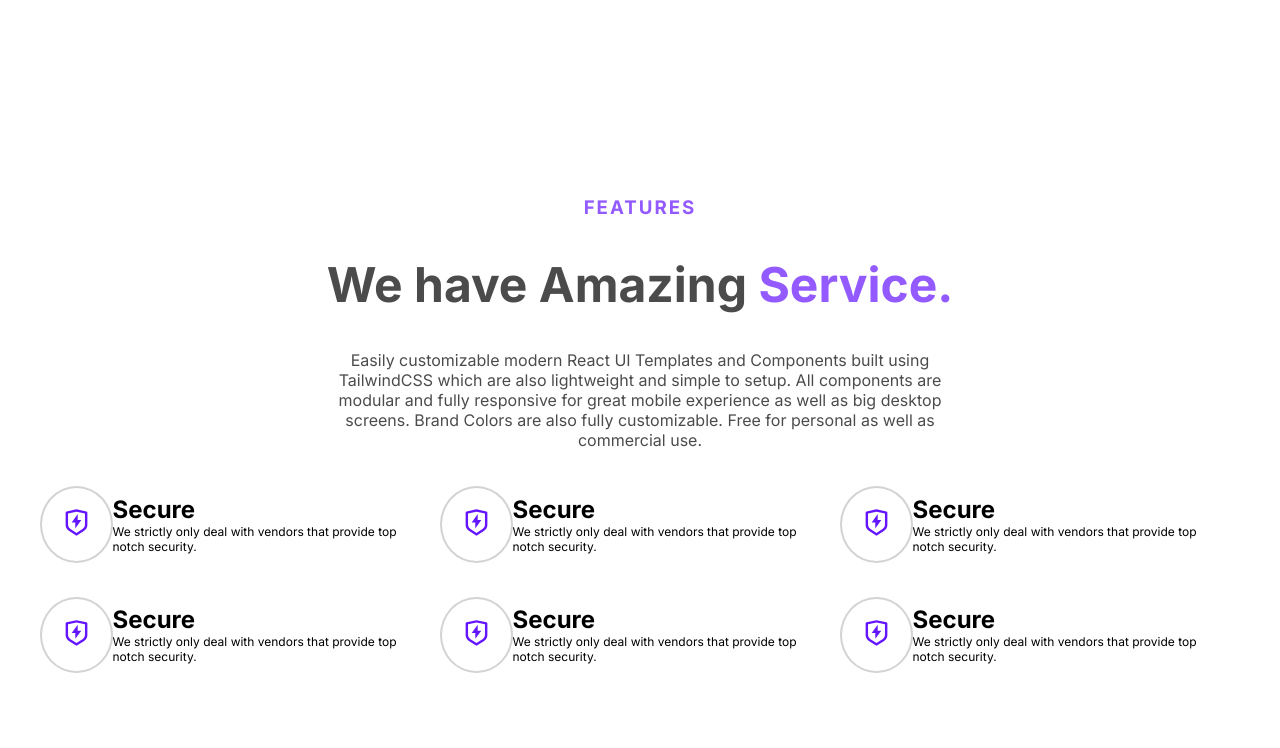
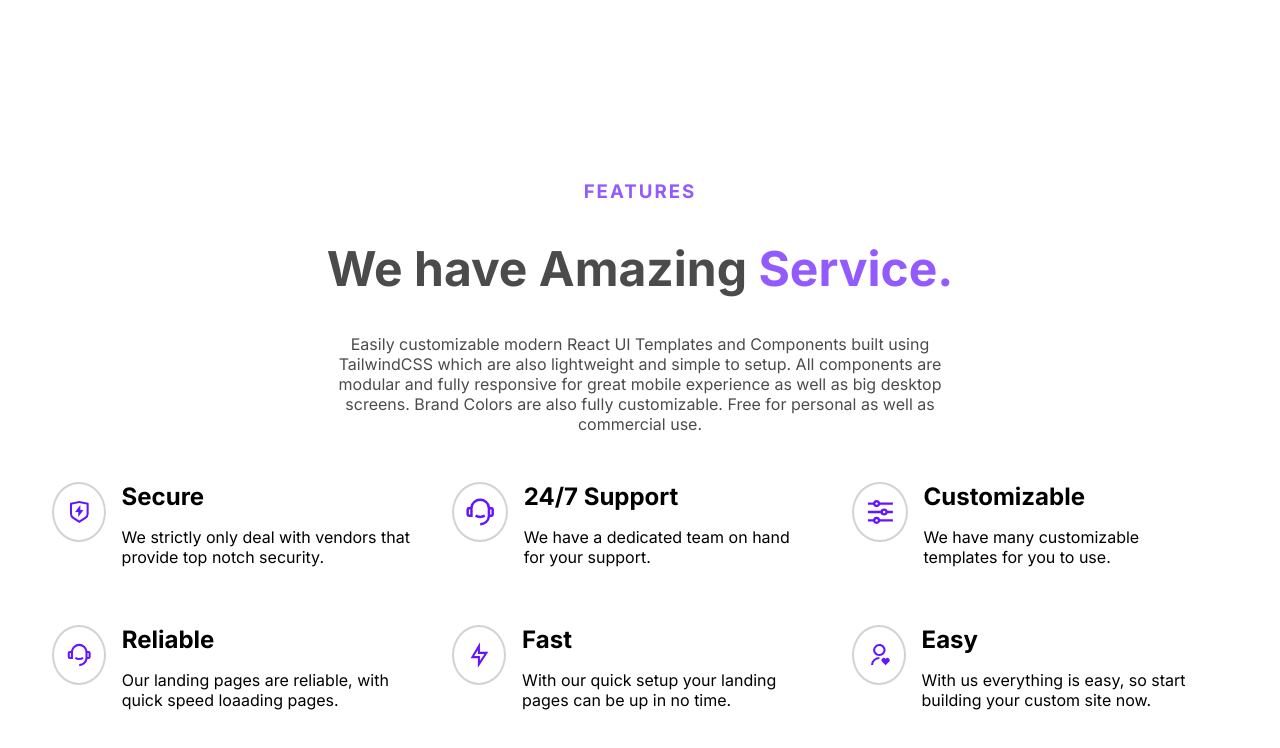
Before and after one commit to destrength/Treact-Clone-Website, a plain HTML site: page index.html in a window 1280 px wide. Shown: the part 770-1518 px from the top of the page. Drawn offline with Linux system fonts and the light colour scheme.

Commit message:
features completed

```diff
--- a/index.html
+++ b/index.html
@@ -95,76 +95,76 @@
                             <img class="features__img--icon" src="./assets/shield-icon.svg" alt="">
                         </figure>
                         <div class="features__list--description">
-                            <h2>
+                            <h2 class="features__list--title">
                                 Secure
                             </h2>
-                            <p>
+                            <p class="features__p--description">
                                 We strictly only deal with vendors that provide top notch security.
                             </p>
                         </div>
                     </div>
                     <div class="features__list">
                         <figure class="features__img">
-                            <img class="features__img--icon" src="./assets/shield-icon.svg" alt="">
+                            <img class="features__img--icon" src="./assets/support-icon.svg" alt="">
                         </figure>
                         <div class="features__list--description">
-                            <h2>
-                                Secure
+                            <h2 class="features__list--title">
+                                24/7 Support
                             </h2>
-                            <p>
-                                We strictly only deal with vendors that provide top notch security.
+                            <p class="features__p--description">
+                                We have a dedicated team on hand for your support.
                             </p>
                         </div>
                     </div>
                     <div class="features__list">
                         <figure class="features__img">
-                            <img class="features__img--icon" src="./assets/shield-icon.svg" alt="">
+                            <img class="features__img--icon" src="./assets/customize-icon.svg" alt="">
                         </figure>
                         <div class="features__list--description">
-                            <h2>
-                                Secure
+                            <h2 class="features__list--title">
+                                Customizable
                             </h2>
-                            <p>
-                                We strictly only deal with vendors that provide top notch security.
+                            <p class="features__p--description">
+                                We have many customizable templates for you to use.
                             </p>
                         </div>
                     </div>
                     <div class="features__list">
                         <figure class="features__img">
-                            <img class="features__img--icon" src="./assets/shield-icon.svg" alt="">
+                            <img class="features__img--icon" src="./assets/support-icon.svg" alt="">
                         </figure>
                         <div class="features__list--description">
-                            <h2>
-                                Secure
+                            <h2 class="features__list--title">
+                                Reliable
                             </h2>
-                            <p>
-                                We strictly only deal with vendors that provide top notch security.
+                            <p class="features__p--description">
+                                Our landing pages are reliable, with quick speed loaading pages.
                             </p>
                         </div>
                     </div>
                     <div class="features__list">
                         <figure class="features__img">
-                            <img class="features__img--icon" src="./assets/shield-icon.svg" alt="">
+                            <img class="features__img--icon" src="./assets/fast-icon.svg" alt="">
                         </figure>
                         <div class="features__list--description">
-                            <h2>
-                                Secure
+                            <h2 class="features__list--title">
+                                Fast
                             </h2>
-                            <p>
-                                We strictly only deal with vendors that provide top notch security.
+                            <p class="features__p--description">
+                                With our quick setup your landing pages can be up in no time.
                             </p>
                         </div>
                     </div>
                     <div class="features__list">
                         <figure class="features__img">
-                            <img class="features__img--icon" src="./assets/shield-icon.svg" alt="">
+                            <img class="features__img--icon" src="./assets/simple-icon.svg" alt="">
                         </figure>
                         <div class="features__list--description">
-                            <h2>
-                                Secure
+                            <h2 class="features__list--title">
+                                Easy
                             </h2>
-                            <p>
-                                We strictly only deal with vendors that provide top notch security.
+                            <p class="features__p--description">
+                                With us everything is easy, so start building your custom site now.
                             </p>
                         </div>
                     </div>
--- a/styles.css
+++ b/styles.css
@@ -155,7 +155,7 @@ FEATURES
 */
 
 .features__container {
-    padding: 96px 0;
+    padding: 80px 0;
     display: flex;
     flex-direction: column;
     align-items: center;
@@ -186,13 +186,14 @@ h3 {
 .features__list {
     width: calc(100% /3);
     display: flex;
-    align-items: center;
-    padding-right: 12px;
+    padding: 12px;
     margin-bottom: 34px;
+
 }
 
 .features__img {
-    width: 20%;
+    height: 60px;
+    display: flex;
     border: 2px solid lightgrey;
     border-radius: 100%;
     padding: 20px;
@@ -201,10 +202,18 @@ h3 {
 
 .features__img--icon {
     width: 100%;
-    max-width: 100px;
-   max-width: 400px;
+    scale: 2.5;
 }
 
 .features__list--description {
+    margin-left: 16px;
+}
 
+.features__list--title {
+    margin-bottom: 16px;
 }
+
+.features__p--description {
+    font-size: 16px;
+    padding-right: 16px;
+}
```
